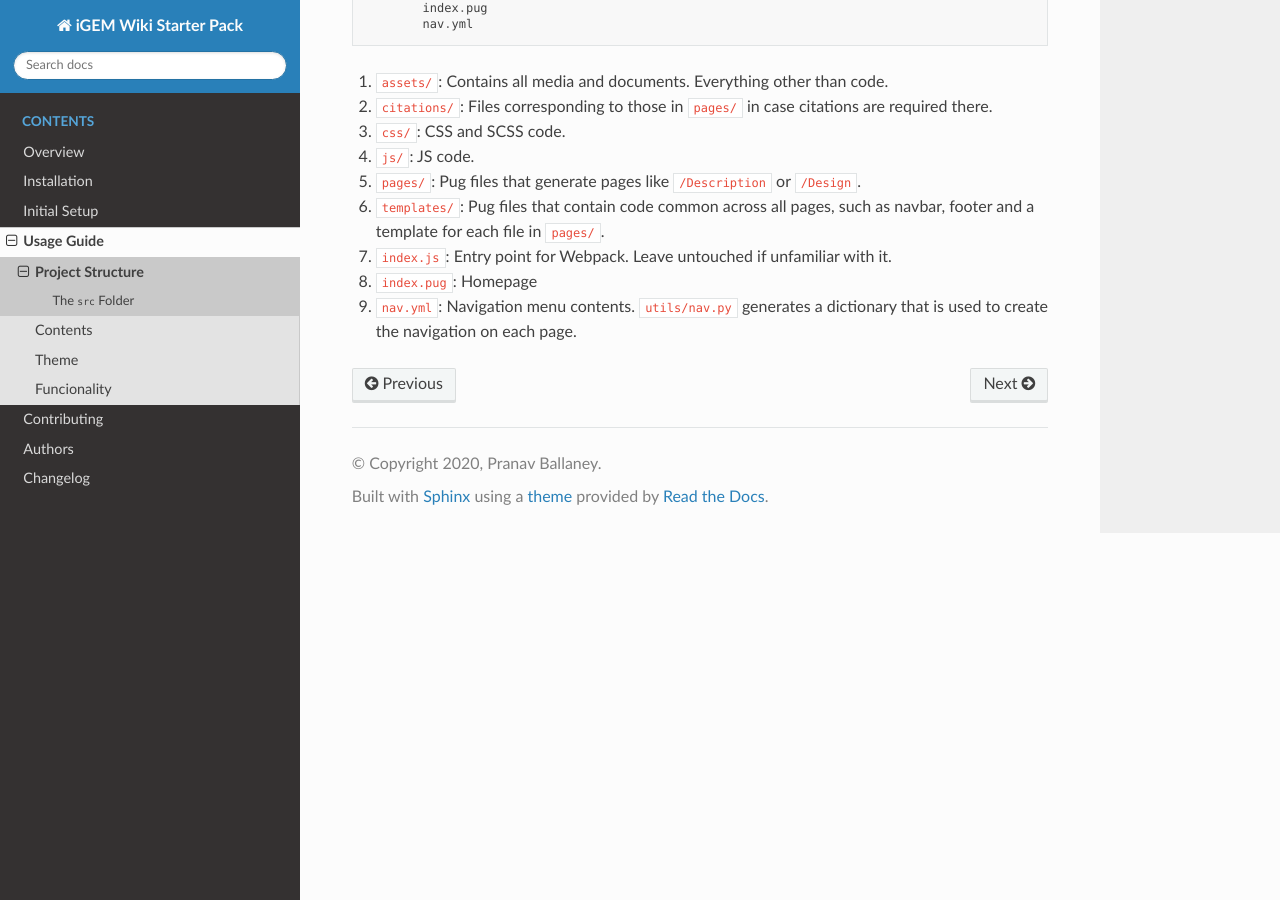
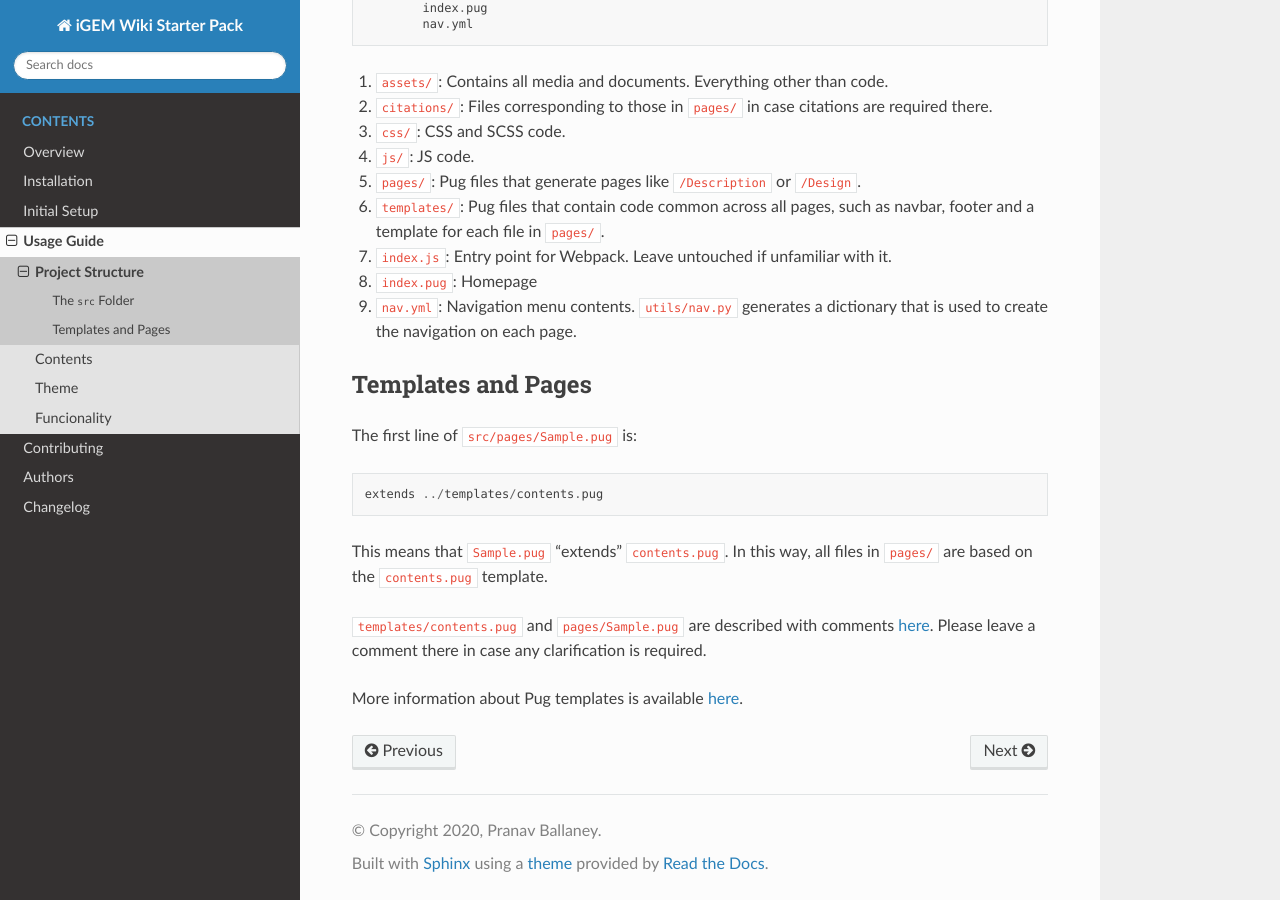
Before and after one commit to igembitsgoa/igem-wiki-starter, a Sphinx documentation site: the page built from docs/usage/project_structure.rst, in a window 1280 px wide and 900 px high, scrolled down 1190 px. Built offline with Sphinx 7.4.7 and the Read the Docs theme 2.0.0, drawn with Linux system fonts in a browser that asks for light colours.

Commit message:
Restore 'Templates and Pages' section

```diff
--- a/docs/usage/project_structure.rst
+++ b/docs/usage/project_structure.rst
@@ -30,6 +30,7 @@ Two more folders will be created here as you work on your wiki.
 
 We will first talk about the ``src`` folder, and then gradually cover the rest.
 
+------------------
 The ``src`` Folder
 ------------------
 
@@ -57,3 +58,17 @@ It contains the following folders and files::
 7. ``index.js``: Entry point for Webpack. Leave untouched if unfamiliar with it.
 8. ``index.pug``: Homepage
 9. ``nav.yml``: Navigation menu contents. ``utils/nav.py`` generates a dictionary that is used to create the navigation on each page.
+
+-------------------
+Templates and Pages
+-------------------
+
+The first line of ``src/pages/Sample.pug`` is::
+
+    extends ../templates/contents.pug
+
+This means that ``Sample.pug`` "extends" ``contents.pug``. In this way, all files in ``pages/`` are based on the ``contents.pug`` template.
+
+``templates/contents.pug`` and ``pages/Sample.pug`` are described with comments `here <https://gist.github.com/ballaneypranav/3c5594cd6b025af060e9c85f77958ec8>`_. Please leave a comment there in case any clarification is required.
+
+More information about Pug templates is available `here <https://pugjs.org/language/inheritance.html>`_.
```
